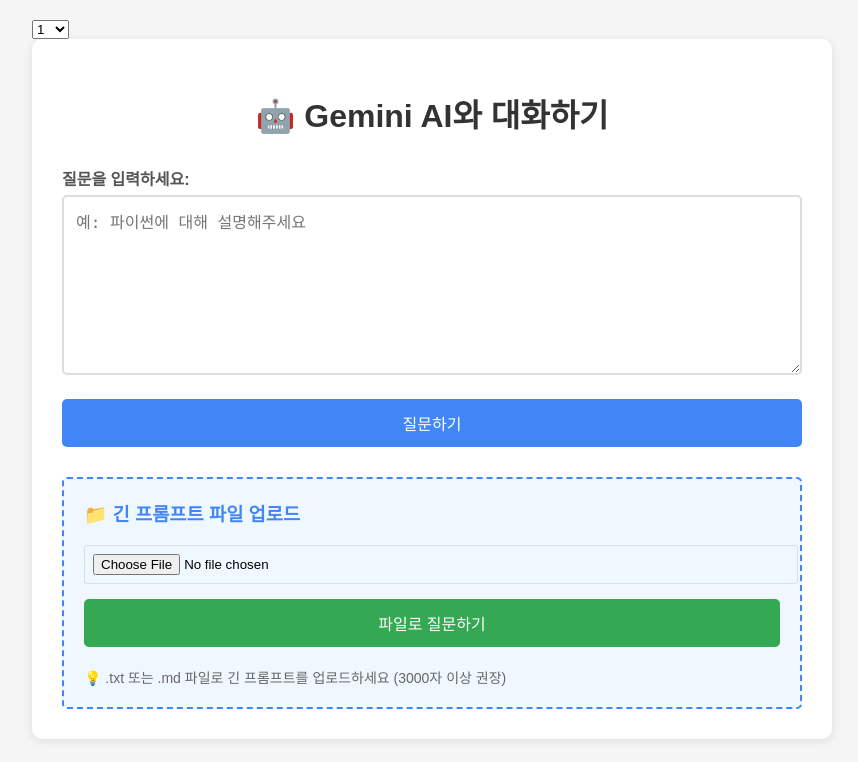
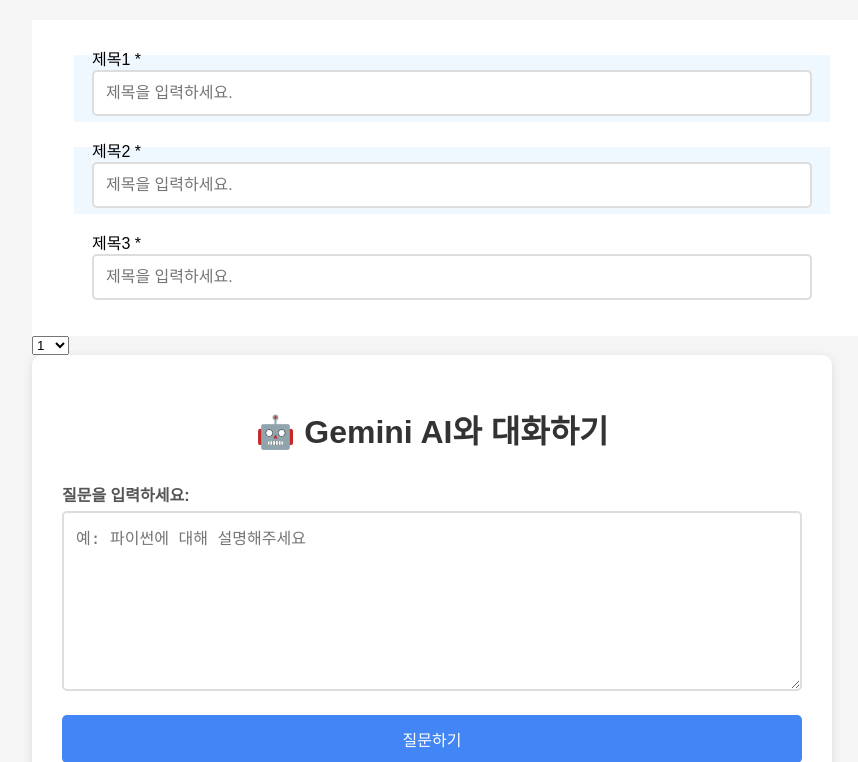
Before and after one commit to hwayeon000/miscellaneous, a Flask app: template templates/test.html in a window 1280 px wide. Shown: the top 762 px of the page, without its empty margins (208-1066 px from the left). Before the commit the page ends 741 px from the top, so only its background shows below. Run offline with Flask 3, Linux system fonts and the light colour scheme; the template is opened without the code that fills it, so the values that code supplies are empty.

Commit message:
배경 CSS 참고

```diff
--- a/templates/test.html
+++ b/templates/test.html
@@ -118,9 +118,58 @@
             padding: 20px;
             color: #666;
         }
+
+        .notice-body {
+            background-color: white;
+            width: 100%;
+            padding: 20px;
+        }
+        .notice-container {
+            padding: 6px 18px;
+            width: 90%;
+            justify-self: center;
+            margin-bottom: 10px;
+            /* border-radius: 10px; */
+            background: linear-gradient(
+                to bottom,
+                transparent 0,
+                transparent 15px, /* 타이틀 글자 중간 */
+                #f0f8ff 15px, /* 여기서부터 배경 시작 */
+                #f0f8ff 100%
+            );
+        }
+        .notice-container:last-child {
+            background: none;
+        }
     </style>
 </head>
 <body>
+    <div class="notice-body">
+        <div class="notice-container notice-title">
+            <div>제목1 <span class="required-mark">*</span></div>
+            <div>
+                <div class="search-group">
+                    <input name="notice_title" type="text" maxlength="100" placeholder="제목을 입력하세요." id="notice_title">
+                </div>
+            </div>
+        </div>
+        <div class="notice-container notice-title">
+            <div>제목2 <span class="required-mark">*</span></div>
+            <div>
+                <div class="search-group">
+                    <input name="notice_title" type="text" maxlength="100" placeholder="제목을 입력하세요." id="notice_title">
+                </div>
+            </div>
+        </div>
+        <div class="notice-container notice-title">
+            <div>제목3 <span class="required-mark">*</span></div>
+            <div>
+                <div class="search-group">
+                    <input name="notice_title" type="text" maxlength="100" placeholder="제목을 입력하세요." id="notice_title">
+                </div>
+            </div>
+        </div>
+    </div>
 
     <div>
          <select onfocus='this.size=10;'
```
